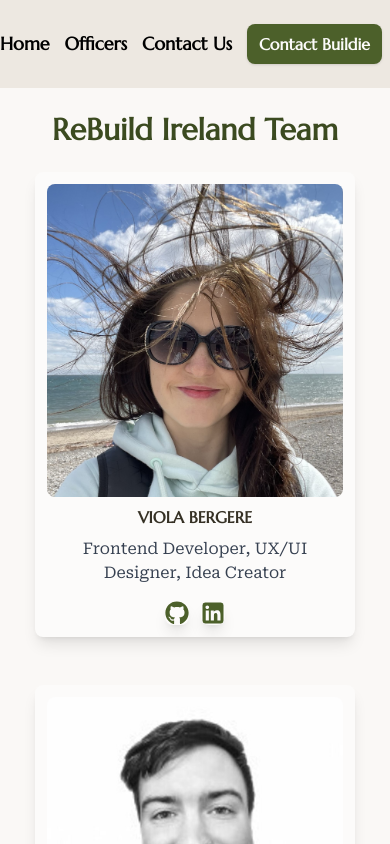
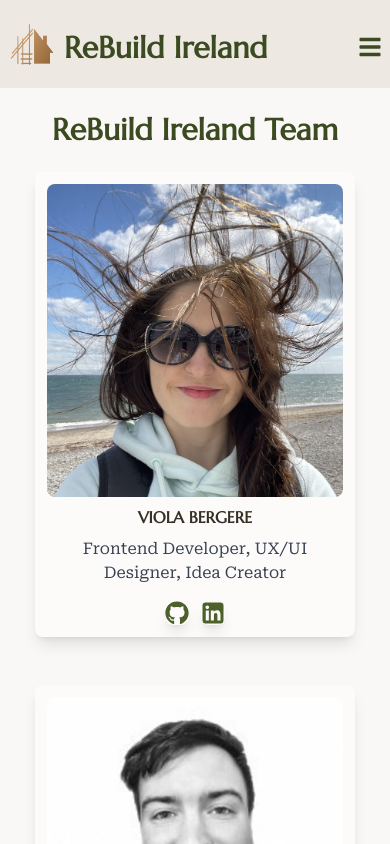
Before and after one commit to ai-avenger-teams/rebuild-ireland-frontend, a React (Vite) app: page /teamPage in a window 390 px wide. Shown: the top 844 px of the page. Built offline with nearby package versions, Linux system fonts and the light colour scheme.

Commit message:
feat(navbar): add logo, company name, and mobile navigation, install react-icons

```diff
--- a/src/components/Navbar.jsx
+++ b/src/components/Navbar.jsx
@@ -1,34 +1,99 @@
+import { useState } from 'react';
 import { NavLink } from 'react-router-dom';
+import { FaBars, FaTimes } from 'react-icons/fa';
 
 function Navbar() {
+    const [isMobileMenuOpen, setIsMobileMenuOpen] = useState(false);
+
+    const toggleMobileMenu = () => {
+        setIsMobileMenuOpen(!isMobileMenuOpen);
+    };
+
     return (
         <nav className="bg-secondary">
-            <div className="container mx-auto flex justify-between items-center my-3 py-3">
+            <div className="container mx-auto flex justify-between items-center my-3 p-2">
+                {/* Logo and Company Name */}
+                <div className="flex items-center">
+                    <img
+                        src="../src/assets/logoBrown.png"
+                        alt="Company Logo"
+                        className="h-12 w-12 mr-2"
+                    />
+                    <span className="brandName text-3xl font-semibold text-customGreen pt-2">ReBuild Ireland</span>
+                </div>
+
+                {/* Desktop Navigation Links */}
+                <div className="hidden md:flex space-x-6">
                     <NavLink
                         to="/"
-                    className={({ isActive }) => `text-lg font-semibold ${isActive ? 'text-customGreen' : 'text-black'} hover:text-customLightGreen`}
+                        className={({ isActive }) => `text-lg font-semibold ${isActive ? 'text-customGreen' : 'text-customBrown'} hover:text-customLightGreen px-3 pt-2`}
                     >
                         Home
                     </NavLink>
                     <NavLink
                         to="/officers"
-                    className={({ isActive }) => `text-lg font-semibold ${isActive ? 'text-customGreen' : 'text-black'} hover:text-customLightGreen`}
+                        className={({ isActive }) => `text-lg font-semibold ${isActive ? 'text-customGreen' : 'text-customBrown'} hover:text-customLightGreen pt-2`}
                     >
                         Officers
                     </NavLink>
                     <NavLink
                         to="/contact"
-                    className={({ isActive }) => `text-lg font-semibold ${isActive ? 'text-customGreen' : 'text-black'} hover:text-customLightGreen`}
+                        className={({ isActive }) => `text-lg font-semibold ${isActive ? 'text-customGreen' : 'text-customBrown'} hover:text-customLightGreen pt-2`}
                     >
                         Contact Us
                     </NavLink>
                     <NavLink
                         to="/ChatRoom"
-                    className={({ isActive }) => `${isActive ? 'text-customGreen' : 'text-black'} bg-customLightGreen hover:bg-customGreen text-primarylight font-bold mr-2 py-2 px-3 rounded-lg shadow`}
+                        className={({ isActive }) => `${isActive ? 'text-customGreen' : 'text-customBrown'} bg-customLightGreen hover:bg-customGreen text-primarylight font-bold py-2 px-3 rounded-lg shadow`}
                     >
                         Contact Buildie
                     </NavLink>
                 </div>
+
+                {/* Mobile Navigation (Burger Menu) */}
+                <div className="md:hidden">
+                    <button
+                        onClick={toggleMobileMenu}
+                        className="text-customGreen text-xl focus:outline-none pt-3"
+                    >
+                        {isMobileMenuOpen ? <FaTimes className="text-2xl" /> : <FaBars className="text-2xl" />}
+                    </button>
+                </div>
+            </div>
+
+            {/* Mobile Menu */}
+            {isMobileMenuOpen && (
+                <div className="md:hidden bg-secondary px-4 py-3 space-y-2">
+                    <NavLink
+                        to="/"
+                        className={({ isActive }) => `block text-lg font-semibold ${isActive ? 'text-customGreen' : 'text-customBrown'} hover:text-customLightGreen`}
+                        onClick={toggleMobileMenu}
+                    >
+                        Home
+                    </NavLink>
+                    <NavLink
+                        to="/officers"
+                        className={({ isActive }) => `block text-lg font-semibold ${isActive ? 'text-customGreen' : 'text-customBrown'} hover:text-customLightGreen`}
+                        onClick={toggleMobileMenu}
+                    >
+                        Officers
+                    </NavLink>
+                    <NavLink
+                        to="/contact"
+                        className={({ isActive }) => `block text-lg font-semibold ${isActive ? 'text-customGreen' : 'text-customBrown'} hover:text-customLightGreen`}
+                        onClick={toggleMobileMenu}
+                    >
+                        Contact Us
+                    </NavLink>
+                    <NavLink
+                        to="/ChatRoom"
+                        className={({ isActive }) => `${isActive ? 'text-customGreen' : 'text-customBrown'} block mx-auto w-40 bg-customLightGreen hover:bg-customGreen text-primarylight font-bold py-2 rounded-lg shadow-lg`}
+                        onClick={toggleMobileMenu}
+                    >
+                        Contact Buildie
+                    </NavLink>
+                </div>
+            )}
         </nav>
     );
 }
--- a/src/pages/TeamMemberPage.jsx
+++ b/src/pages/TeamMemberPage.jsx
@@ -50,7 +50,7 @@ function Members() {
             </Helmet>
             <div className="mx-auto py-3">
                 <h1 className="text-customGreen font-semibold text-3xl py-3">ReBuild Ireland Team</h1>
-                <div className="grid grid-cols-1 sm:grid-cols-2 lg:grid-cols-3 gap-6 px-3">
+                <div className="grid grid-cols-1 sm:grid-cols-2 lg:grid-cols-3 gap-6">
                     {members.map((member, index) => (
                         <TeamMemberCard key={index} member={member} />
                     ))}
```
Also changed, not shown: src/assets/logoGreen1.png (deleted). Lines whose indentation alone changed are shown as unchanged.
